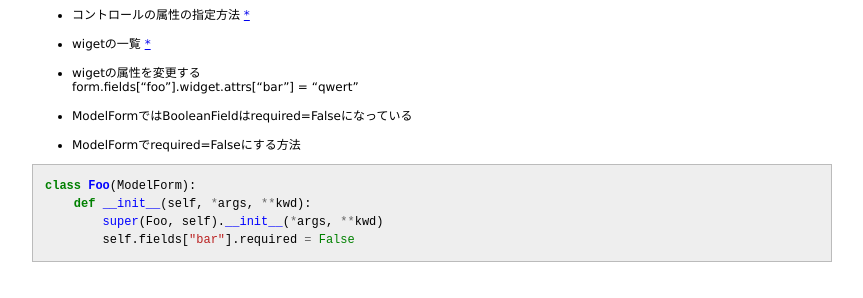
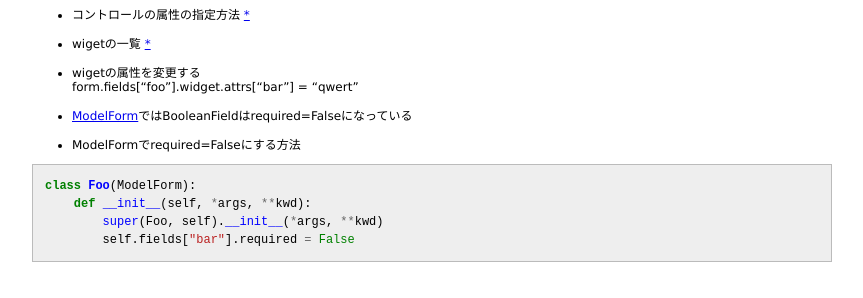
Before and after one commit to 38elements/38elements.github.com, a Jekyll site: the page built from _posts/2014-12-02-django-forms.md, in a window 1280 px wide. Shown: the part 291-589 px from the top of the page, without its empty margins (208-1071 px from the left). Built offline with Jekyll 4.4.1, drawn with Linux system fonts in a browser that asks for light colours; part of the change alters nothing that is shown.

```diff
--- a/_posts/2014-12-02-django-forms.md
+++ b/_posts/2014-12-02-django-forms.md
@@ -20,12 +20,12 @@ title: DjangoのFormメモ
 
 * コントロールの属性の指定方法 [*](https://docs.djangoproject.com/en/1.7/ref/forms/widgets/#django.forms.Widget.attrs)
 
-* wigetの一覧 [*](https://docs.djangoproject.com/en/1.7/ref/forms/widgets/)
+* wigetの一覧 [*](https://docs.djangoproject.com/en/stable/ref/forms/widgets/)
 
 * wigetの属性を変更する
 form.fields["foo"].widget.attrs["bar"] = "qwert"
 
-* ModelFormではBooleanFieldはrequired=Falseになっている
+* [ModelForm](https://docs.djangoproject.com/en/stable/topics/forms/modelforms/)ではBooleanFieldはrequired=Falseになっている
 
 * ModelFormでrequired=Falseにする方法
 {% highlight python %}
```
